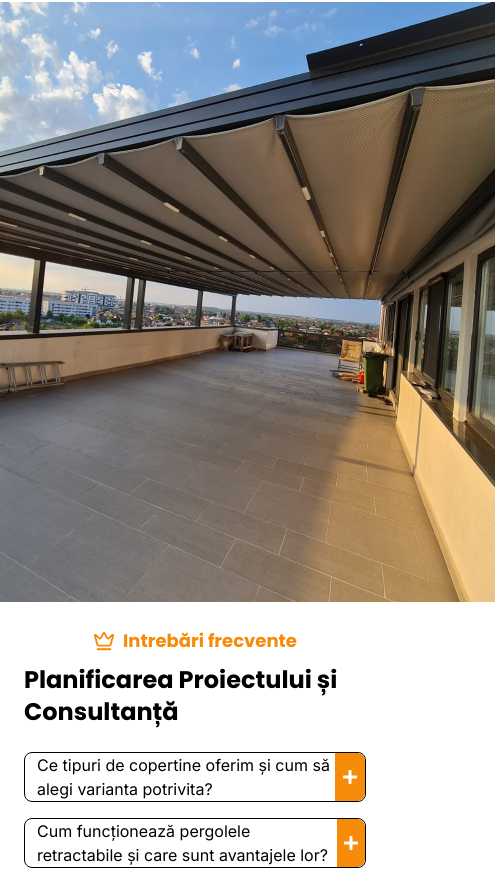
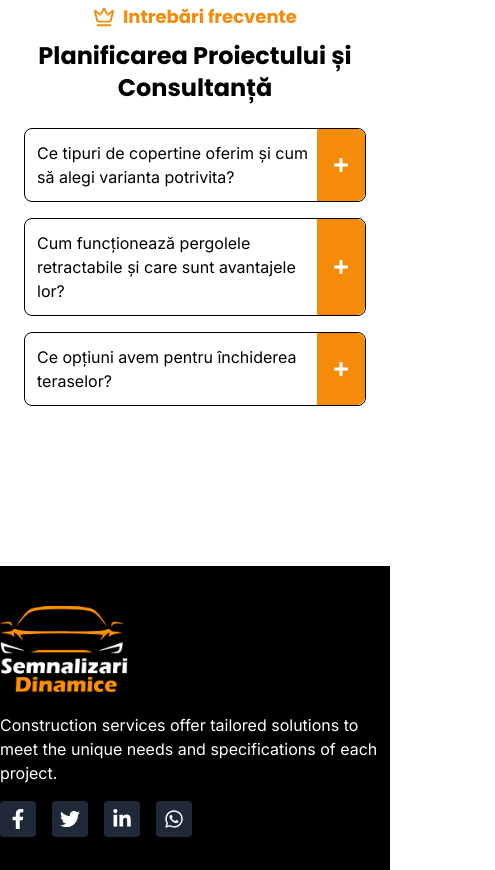
Before and after one commit to mocanuandrei1/sun-pro-2, a Next.js app: page / in a window 390 px wide. Shown: the part 5477-6347 px from the top of the page, 495 px wide, since content can reach past the window. Built offline with nearby package versions, Linux system fonts and the light colour scheme.

Commit message:
Refactor FAQ component to use separate FAQItem component

```diff
--- a/src/components/FAQ.js
+++ b/src/components/FAQ.js
@@ -1,8 +1,8 @@
 "use client";
 import React, { useState } from "react";
+import { LuCrown } from "react-icons/lu";
+import FAQItem from "./FAQItem"; // Assuming FAQItem is in the same directory
 import Image from "next/image";
-import { LuCrown } from "react-icons/lu";
-import { FaPlus, FaMinus } from "react-icons/fa";
 
 const faqs = [
   {
@@ -32,9 +32,9 @@ export default function FAQ() {
   };
 
   return (
-    <div className="max-w-7xl mx-auto p-6 grid grid-cols-1 lg:grid-cols-2 gap-6 relative py-20">
-      <div className="flex justify-center items-center">
-        <div className="relative w-[600px] h-[600px] flex-shrink-0">
+    <div className="w-full h-full max-w-7xl mx-auto p-6 grid grid-cols-1 lg:grid-cols-2 gap-6 relative py-20">
+      <div className="hidden lg:flex justify-center items-center">
+        <div className="relative w-full h-full flex-shrink-0">
           <Image
             src="/Hero1.jpg"
             alt="Construction workers"
@@ -48,29 +48,18 @@ export default function FAQ() {
           <LuCrown className="pr-2 text-3xl" />
           <span>Intrebări frecvente</span>
         </h2>
-        <h1 className="text-2xl font-bold mb-6">
+        <h1 className="text-2xl font-bold mb-6 text-center">
           Planificarea Proiectului și Consultanță
         </h1>
         <div className="flex flex-col justify-center gap-4">
           {faqs.map((faq, index) => (
-            <div key={index}>
-              <div
-                className="flex justify-between items-center pl-3  cursor-pointer rounded-lg border border-black"
-                onClick={() => toggleFAQ(index)}
-              >
-                <span className="text-black">{faq.question}</span>
-                <div className="h-12 w-12 text-white flex items-center justify-center transition-colors duration-1000 rounded-r-lg bg-[#f68a09]">
-                  {activeIndex === index ? <FaMinus /> : <FaPlus />}
-                </div>
-              </div>
-              <div
-                className={`overflow-hidden transition-[max-height] duration-1000 ease-in-out rounded-lg ${
-                  activeIndex === index ? "max-h-screen" : "max-h-0"
-                }`}
-              >
-                <div className="bg-gray-100 p-4 text-sm">{faq.answer}</div>
-              </div>
-            </div>
+            <FAQItem
+              key={index}
+              question={faq.question}
+              answer={faq.answer}
+              isActive={activeIndex === index}
+              onClick={() => toggleFAQ(index)}
+            />
           ))}
         </div>
       </div>
--- /dev/null
+++ b/src/components/FAQItem.js
@@ -0,0 +1,26 @@
+"use client";
+import React from "react";
+import { FaPlus, FaMinus } from "react-icons/fa";
+
+export default function FAQItem({ question, answer, isActive, onClick }) {
+  return (
+    <div className="w-full h-auto">
+      <div
+        className="relative flex flex-row justify-between items-center pl-3 p-3 cursor-pointer rounded-lg border border-black"
+        onClick={onClick}
+      >
+        <span className="text-black pr-8">{question}</span>
+        <div className="h-full w-12 absolute right-0 text-white flex items-center justify-center transition-colors duration-1000 rounded-r-lg bg-[#f68a09]">
+          {isActive ? <FaMinus /> : <FaPlus />}
+        </div>
+      </div>
+      <div
+        className={`overflow-hidden transition-[max-height] duration-1000 ease-in-out rounded-lg ${
+          isActive ? "max-h-screen" : "max-h-0"
+        }`}
+      >
+        <div className="bg-gray-100 p-4 text-sm">{answer}</div>
+      </div>
+    </div>
+  );
+}
```
